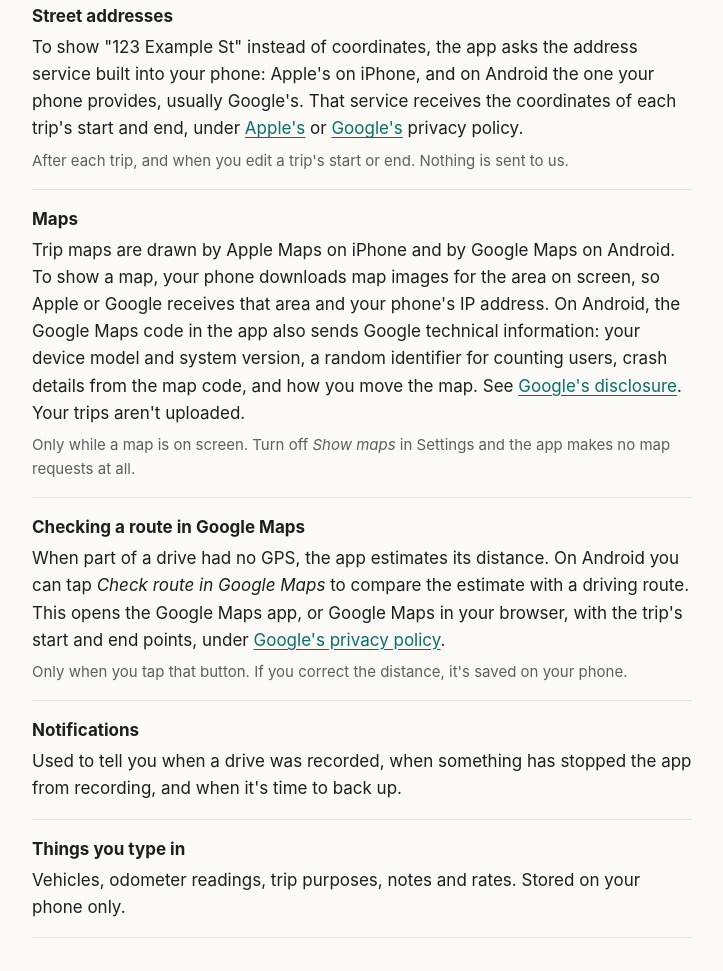
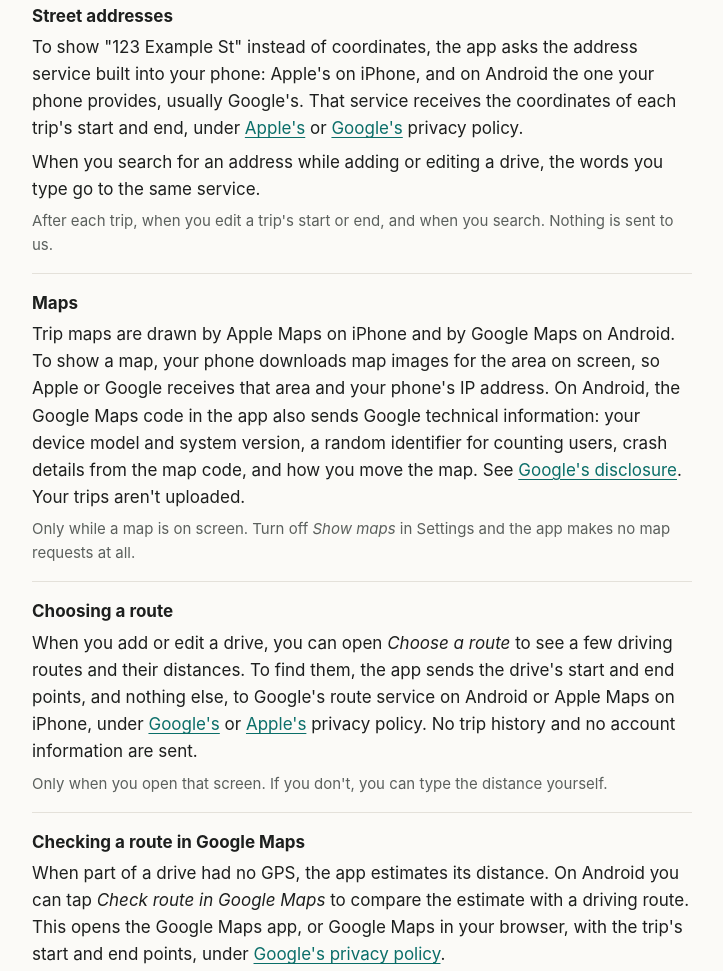
Before and after one commit to JonasM-studio/JonasM-Studio.github.io, a plain HTML site: page mileage/privacy/index.html in a window 1280 px wide. Shown: the part 1183-2154 px from the top of the page, without its empty margins (278-1001 px from the left). Drawn offline with Linux system fonts and the light colour scheme.

Commit message:
Mileage privacy: address search and choosing a route
Co-Authored-By: Claude Opus 5.5 <noreply@anthropic.com>
Claude-Session: https://claude.ai/code/session_01LmniLpoaAmyj24ipxhCJxL

```diff
--- a/mileage/privacy/index.html
+++ b/mileage/privacy/index.html
@@ -17,11 +17,11 @@
 
 <main><div class="wrap">
   <h1>Privacy Policy</h1>
-  <p class="meta">Mileage Logbook for iPhone and Android · Last updated 12 November 2026</p>
+  <p class="meta">Mileage Logbook for iPhone and Android · Last updated 13 November 2026</p>
 
   <div class="summary">
     <strong>We don't collect any data from Mileage Logbook. Your drives, places and reports stay on your phone, and we never see them.</strong>
-    <p>There's no account and no server. The app needs your location to record drives. It goes online only to look up street addresses and to load map images, and you can turn maps off.</p>
+    <p>There's no account and no server. The app needs your location to record drives. It goes online only to look up addresses, to load map images and to find driving routes when you ask. You can turn maps off.</p>
   </div>
 
   <nav class="toc" aria-label="On this page">
@@ -54,12 +54,18 @@
     <div class="data-item">
       <h3>Street addresses</h3>
       <p>To show "123 Example St" instead of coordinates, the app asks the address service built into your phone: Apple's on iPhone, and on Android the one your phone provides, usually Google's. That service receives the coordinates of each trip's start and end, under <a href="https://www.apple.com/legal/privacy/">Apple's</a> or <a href="https://policies.google.com/privacy">Google's</a> privacy policy.</p>
-      <p class="when">After each trip, and when you edit a trip's start or end. Nothing is sent to us.</p>
+      <p>When you search for an address while adding or editing a drive, the words you type go to the same service.</p>
+      <p class="when">After each trip, when you edit a trip's start or end, and when you search. Nothing is sent to us.</p>
     </div>
     <div class="data-item">
       <h3>Maps</h3>
       <p>Trip maps are drawn by Apple Maps on iPhone and by Google Maps on Android. To show a map, your phone downloads map images for the area on screen, so Apple or Google receives that area and your phone's IP address. On Android, the Google Maps code in the app also sends Google technical information: your device model and system version, a random identifier for counting users, crash details from the map code, and how you move the map. See <a href="https://developers.google.com/maps/documentation/android-sdk/play-data-disclosure">Google's disclosure</a>. Your trips aren't uploaded.</p>
       <p class="when">Only while a map is on screen. Turn off <em>Show maps</em> in Settings and the app makes no map requests at all.</p>
+    </div>
+    <div class="data-item">
+      <h3>Choosing a route</h3>
+      <p>When you add or edit a drive, you can open <em>Choose a route</em> to see a few driving routes and their distances. To find them, the app sends the drive's start and end points, and nothing else, to Google's route service on Android or Apple Maps on iPhone, under <a href="https://policies.google.com/privacy">Google's</a> or <a href="https://www.apple.com/legal/privacy/">Apple's</a> privacy policy. No trip history and no account information are sent.</p>
+      <p class="when">Only when you open that screen. If you don't, you can type the distance yourself.</p>
     </div>
     <div class="data-item">
       <h3>Checking a route in Google Maps</h3>
@@ -108,6 +114,7 @@
   <h2 id="changes">Changes to this policy</h2>
   <p>If the app ever starts handling data differently, this page will be updated before that version is released, and the date at the top will change. Every past version is kept in the <a href="https://github.com/JonasM-studio/JonasM-Studio.github.io/commits/main/mileage/privacy/index.html">public change history</a>.</p>
   <ul class="changes">
+    <li>13 November 2026: added address search and choosing a route when you add or edit a drive.</li>
     <li>12 November 2026: added maps (Apple Maps on iPhone, Google Maps on Android, can be turned off), checking an estimated route in Google Maps, and the motion sensor on Android.</li>
     <li>2 November 2026: first version.</li>
   </ul>
```
